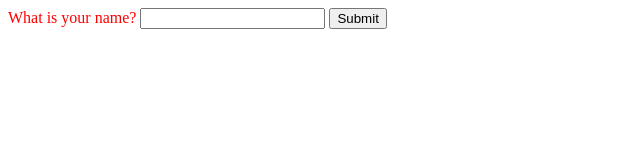
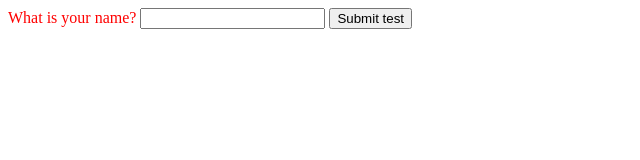
Before and after one commit to kribz920/test-project-1, a plain HTML site: page index.html in a window 1280 px wide. Shown: the full height of the page, 0-640 px from the left. Drawn offline with Linux system fonts and the light colour scheme.

Commit message:
added Submit test

```diff
--- a/index.html
+++ b/index.html
@@ -7,7 +7,7 @@
     <body>
         <p>
             What is your name? <input id="inName" maxlength="15">
-            <button id="btnSubmit">Submit</button>
+            <button id="btnSubmit">Submit test </button>
         </p>
         <h2 id="hello"></h2>
         <script src="./index.js"></script>
```
